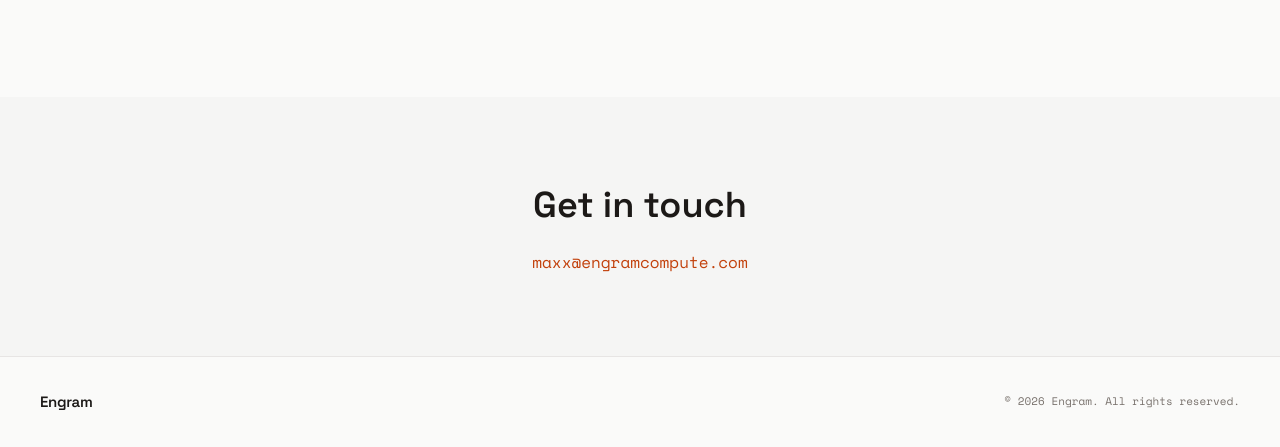
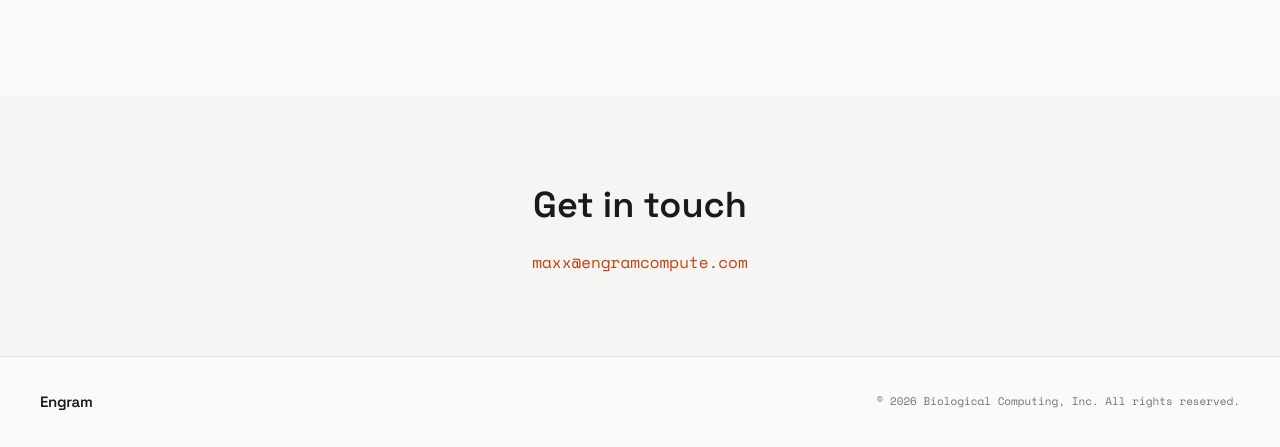
Before and after one commit to Deetschoe/engramcompute, a website: page index.html in a window 1280 px wide. Shown: the part 1911-2358 px from the top of the page. Drawn offline with nearby package versions, Linux system fonts and the light colour scheme.

Commit message:
Changing to Biological Computing, Inc.

```diff
--- a/index.html
+++ b/index.html
@@ -133,7 +133,7 @@
             <div class="footer-logo">
                 <span class="logo-text-sm">Engram</span>
             </div>
-            <p class="copyright">© <span id="year"></span> Engram. All rights reserved.</p>
+            <p class="copyright">© <span id="year"></span> Biological Computing, Inc. All rights reserved.</p>
         </div>
     </footer>
 
```
